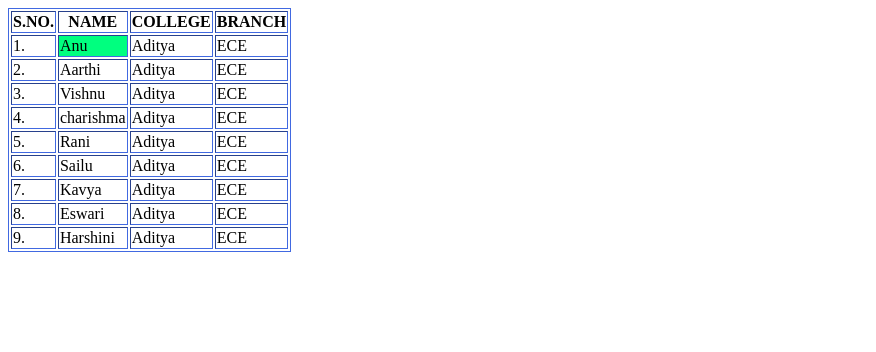
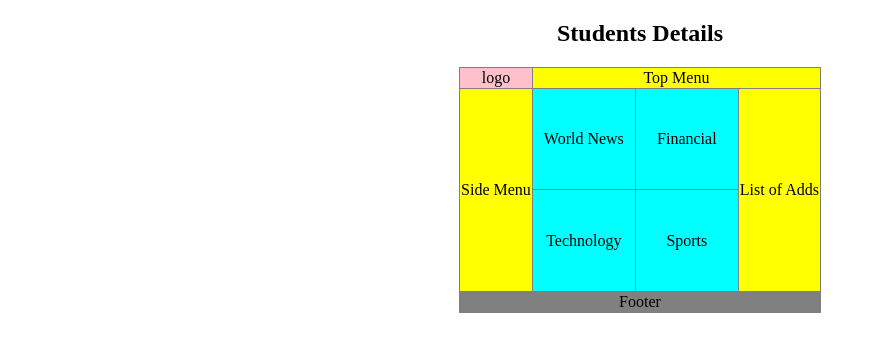
Before and after one commit to AnanthaLakshmi3/1st_year_fsd_journey-HTML-CSS, a plain HTML site: page tables.html in a window 1280 px wide. Shown: the whole page, without its empty margins (0-876 px from the left). Drawn offline with Linux system fonts and the light colour scheme.

Commit message:
Add files via upload

```diff
--- a/tables.html
+++ b/tables.html
@@ -2,71 +2,30 @@
 <html>
 <head>
 	<meta charset="utf-8">
-	<meta name="viewport" content="width=device-width, initial-scale=1">
-	<title>tables</title>
+	<title>Tables</title>
 </head>
 <body>
-    <table border="" style="border: 1px solid royalblue;"
-      <tr>
-         <th>S.NO.</th>
-         <th>NAME</th>
-         <th>COLLEGE</th>
-         <th>BRANCH</th>
-      </tr>
-      <tr>
-      	<td>1.</td>
-      	<td style="background-color: springgreen;">Anu</td>
-      	<td>Aditya</td>
-      	<td>ECE</td>
-     </tr>
-       <tr>
-      	<td>2.</td>
-      	<td>Aarthi</td>
-      	<td>Aditya</td>
-      	<td>ECE</td>
-      </tr>
-       <tr>
-      	<td>3.</td>
-      	<td>Vishnu</td>
-      	<td>Aditya</td>
-      	<td>ECE</td>
-      </tr>
-       <tr>
-      	<td>4.</td>
-      	<td>charishma</td>
-      	<td>Aditya</td>
-      	<td>ECE</td>
-      </tr>
-       <tr>
-      	<td>5.</td>
-      	<td>Rani</td>
-      	<td>Aditya</td>
-      	<td>ECE</td>
-      </tr>
-       <tr>
-      	<td>6.</td>
-      	<td>Sailu</td>
-      	<td>Aditya</td>
-      	<td>ECE</td>
-      </tr>
-       <tr>
-      	<td>7.</td>
-      	<td>Kavya</td>
-      	<td>Aditya</td>
-      	<td>ECE</td>
-      </tr>
-       <tr>
-      	<td>8.</td>
-      	<td>Eswari</td>
-      	<td>Aditya</td>
-      	<td>ECE</td>
-      </tr>
-       <tr>
-      	<td>9.</td>
-      	<td>Harshini</td>
-      	<td>Aditya</td>
-      	<td>ECE</td>
-      </tr>
+	<h2 align="center">Students Details</h2>
+    <table border="1" style="border-collapse: collapse;" align="center">
+       	<tr align="center">
+       		<td bgcolor="pink" >logo</td>
+       		<td colspan="3" bgcolor="yellow">Top Menu</td>
+
+       	</tr>
+       	<tr align="center">
+       		<td rowspan="2"  bgcolor="yellow" height="200px" >Side Menu</td>
+       		<td bgcolor="cyan" width="100px" >World News</td>
+       		<td bgcolor="cyan" width="100px">Financial</td>
+       		<td rowspan="2"  bgcolor="yellow" height="200px">List of Adds</td>
+       	</tr>
+       	<tr>
+           <td bgcolor="cyan" width="100px" align="center" >Technology</td>
+           <td bgcolor="cyan" width="100px" align="center" >Sports</td>
+       	</tr>
+       	<tr align="center">
+       		<td colspan="4" bgcolor="grey">Footer</td>
+       	</tr>
     </table>
+
 </body>
 </html>
```
